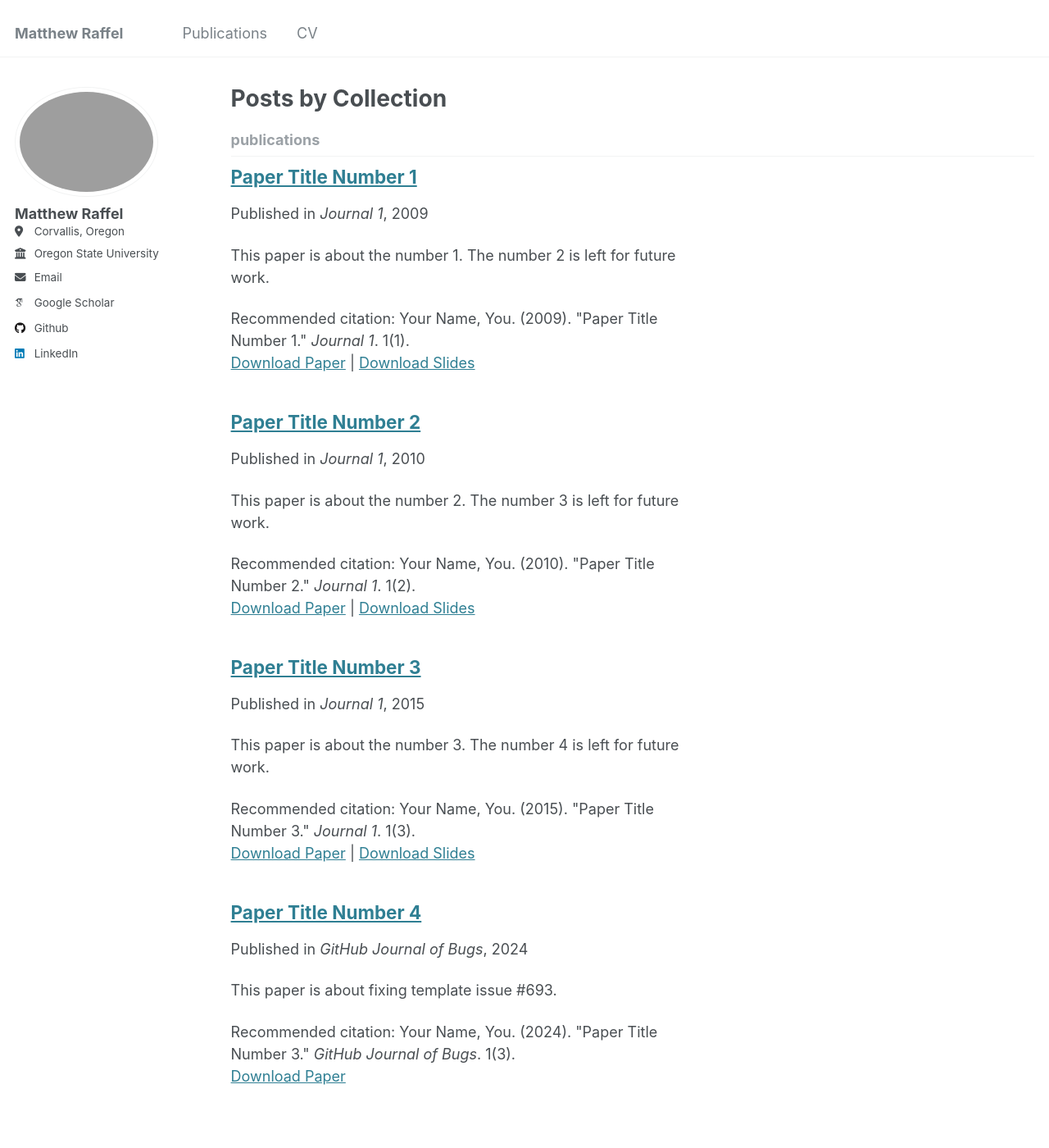
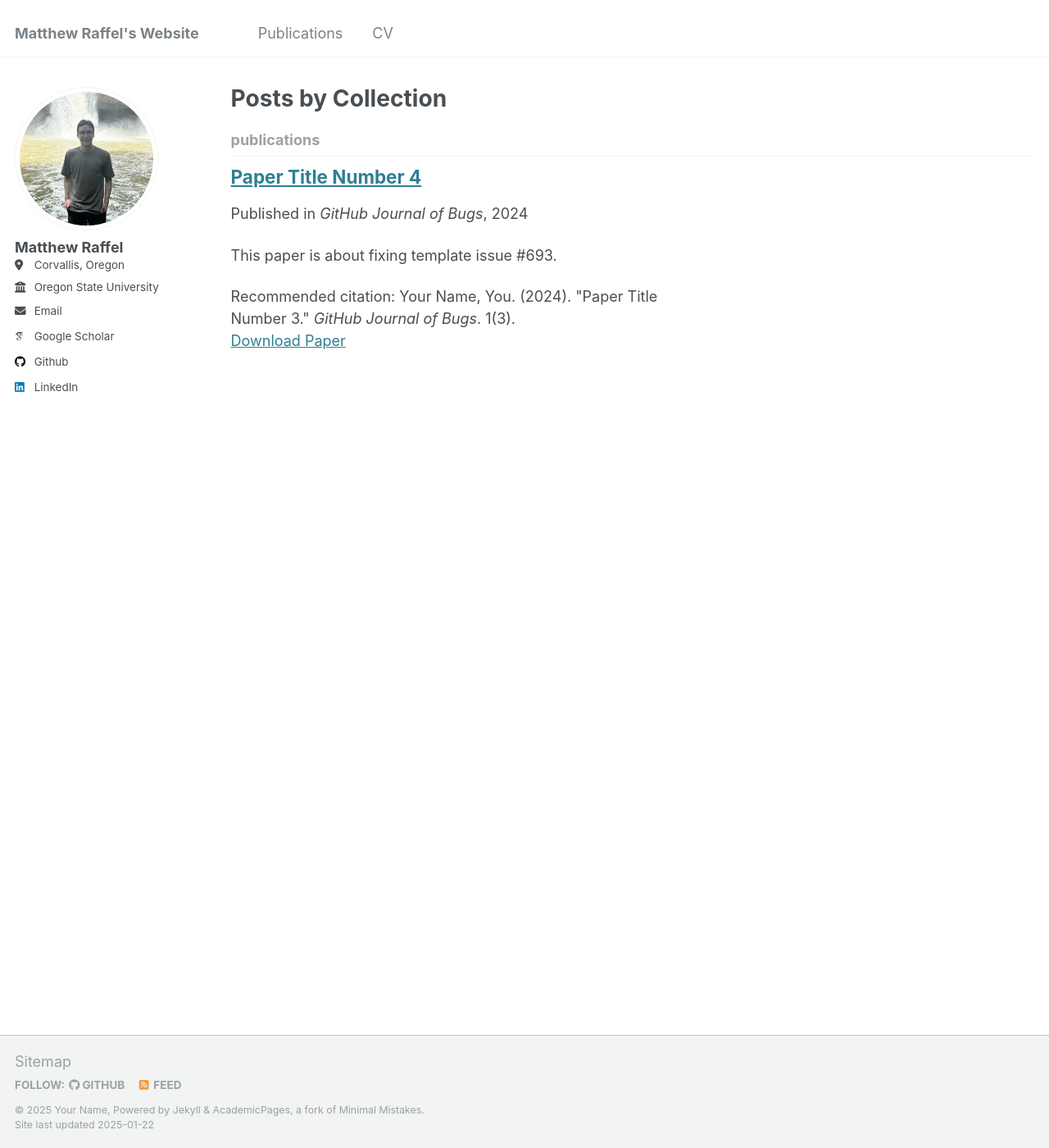
Before and after one commit to Meaffel/meaffel.github.io, a Jekyll site: the page built from _pages/collection-archive.html, in a window 1280 px wide and 1400 px high. Shown: the whole window at 82% size. Built offline with Jekyll 4.4.1, drawn with Linux system fonts in a browser that asks for light colours; some web fonts are replaced.

Commit message:
Changed avatar profile and removed files.

```diff
--- a/_config.yml
+++ b/_config.yml
@@ -8,20 +8,20 @@
 
 # Basic Site Settings
 locale                   : "en-US"
-title                    : "Matthew Raffel"
+title                    : "Matthew Raffel's Website"
 title_separator          : "-"
 name                     : &name "Your Name"
 description              : &description "personal description"
-url                      : https://academicpages.github.io # the base hostname & protocol for your site e.g. "https://[your GitHub username].github.io"
+url                      : https://meaffel.github.io # the base hostname & protocol for your site e.g. "https://[your GitHub username].github.io"
 baseurl                  : "" # the subpath of your site, e.g. "/blog"
-repository               : "academicpages/academicpages.github.io"
+repository               : "Meaffel/meaffel.github.io"
 
 # Site Author - The following control what appear as part of the author content on the side bar.
 #               If a field is blank the icon and link will not appear, otherwise it will be shown.
 #               Additional customization can be done by editing /_includes/author-profile.html
 author:
   # Biographic information
-  avatar           : "waterfall_portrait.png"
+  avatar           : "waterfall_portrait.jpeg"
   name             : "Matthew Raffel"
   pronouns         : # example: "she/her"
   bio              : # Biography
--- a/_publications/2009-10-01-paper-title-number-1.md
+++ /dev/null
@@ -1,14 +0,0 @@
----
-title: "Paper Title Number 1"
-collection: publications
-category: manuscripts
-permalink: /publication/2009-10-01-paper-title-number-1
-excerpt: 'This paper is about the number 1. The number 2 is left for future work.'
-date: 2009-10-01
-venue: 'Journal 1'
-slidesurl: 'http://academicpages.github.io/files/slides1.pdf'
-paperurl: 'http://academicpages.github.io/files/paper1.pdf'
-citation: 'Your Name, You. (2009). &quot;Paper Title Number 1.&quot; <i>Journal 1</i>. 1(1).'
----
-
-The contents above will be part of a list of publications, if the user clicks the link for the publication than the contents of section will be rendered as a full page, allowing you to provide more information about the paper for the reader. When publications are displayed as a single page, the contents of the above "citation" field will automatically be included below this section in a smaller font.
--- a/_publications/2010-10-01-paper-title-number-2.md
+++ /dev/null
@@ -1,14 +0,0 @@
----
-title: "Paper Title Number 2"
-collection: publications
-category: manuscripts
-permalink: /publication/2010-10-01-paper-title-number-2
-excerpt: 'This paper is about the number 2. The number 3 is left for future work.'
-date: 2010-10-01
-venue: 'Journal 1'
-slidesurl: 'http://academicpages.github.io/files/slides2.pdf'
-paperurl: 'http://academicpages.github.io/files/paper2.pdf'
-citation: 'Your Name, You. (2010). &quot;Paper Title Number 2.&quot; <i>Journal 1</i>. 1(2).'
----
-
-The contents above will be part of a list of publications, if the user clicks the link for the publication than the contents of section will be rendered as a full page, allowing you to provide more information about the paper for the reader. When publications are displayed as a single page, the contents of the above "citation" field will automatically be included below this section in a smaller font.
--- a/_publications/2015-10-01-paper-title-number-3.md
+++ /dev/null
@@ -1,14 +0,0 @@
----
-title: "Paper Title Number 3"
-collection: publications
-category: manuscripts
-permalink: /publication/2015-10-01-paper-title-number-3
-excerpt: 'This paper is about the number 3. The number 4 is left for future work.'
-date: 2015-10-01
-venue: 'Journal 1'
-slidesurl: 'http://academicpages.github.io/files/slides3.pdf'
-paperurl: 'http://academicpages.github.io/files/paper3.pdf'
-citation: 'Your Name, You. (2015). &quot;Paper Title Number 3.&quot; <i>Journal 1</i>. 1(3).'
----
-
-The contents above will be part of a list of publications, if the user clicks the link for the publication than the contents of section will be rendered as a full page, allowing you to provide more information about the paper for the reader. When publications are displayed as a single page, the contents of the above "citation" field will automatically be included below this section in a smaller font.
```
